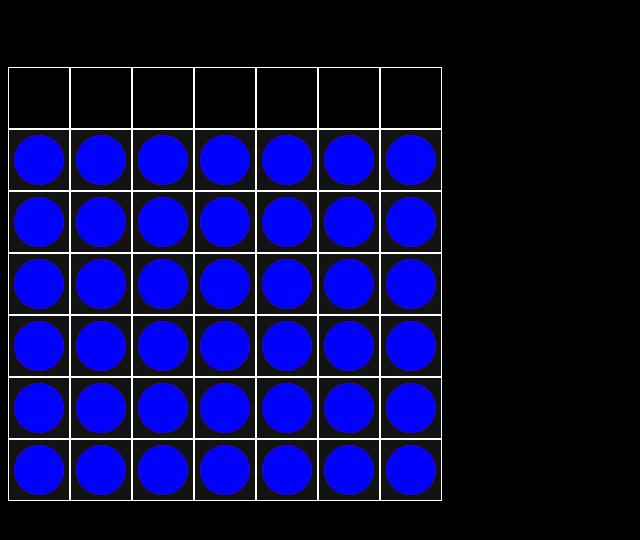
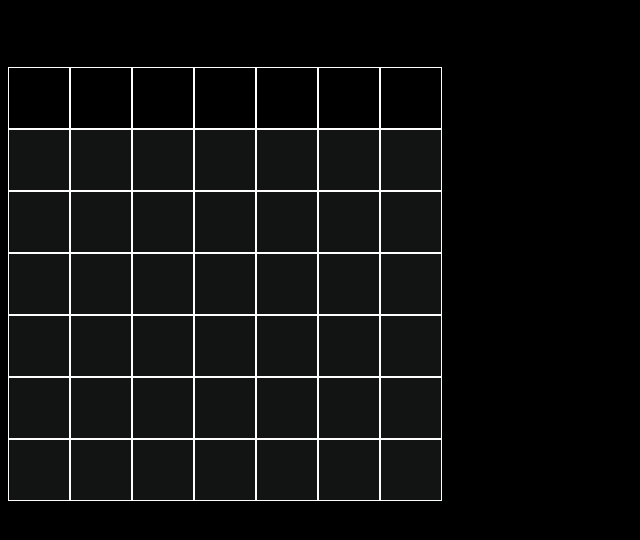
Before and after one commit to pm-moyanor/React-connect-four, a Next.js app: page /Board in a window 1280 px wide. Shown: the top 540 px of the page, without its empty margins (0-640 px from the left). Built offline with nearby package versions, Linux system fonts and the light colour scheme.

Commit message:
add moves state logic

```diff
--- a/pages/Board.js
+++ b/pages/Board.js
@@ -2,8 +2,8 @@ import { useState } from "react";
 import Cell from "./Cell";
 
 export default function Board() {
-  const [red, setRed] = useState("");
-  const [blue, setBlue] = useState("");
+  const [move, setMove] = useState("empty-cell");
+
   const numberOfColumns = 7;
   const numberOfRows = 6;
 
@@ -11,16 +11,26 @@ export default function Board() {
   let rows = [];
 
   function makeBoard() {
-    columns = Array.from({ length: numberOfColumns }, () =>
-      new Array(numberOfRows).fill(null)
+    columns = Array.from(
+      { length: numberOfColumns },
+      () => (rows = new Array(numberOfRows).fill(null))
     );
-    console.log(columns);
+
   }
   makeBoard();
 
-  function handleClick(e) {
-    console.log(e.target.id );
+  function handleClick(columnIndex, rowIndex) {
+    console.log(`${columnIndex}.${rowIndex}`);
+    makeMove()
   }
+
+  function makeMove(index){
+   if(move ==="empty-cell"){setMove('red')
+}else if (move === "red"){
+    setMove("blue")
+  console.log(move)
+  }
+}
   return (
     <>
       <h2>Connect Four</h2>
@@ -31,13 +41,25 @@ export default function Board() {
               key={`${columnIndex}.btn`}
               id={`${columnIndex}.btn`}
               className="button"
-              onClick={handleClick}
-            >
+              onClick={() => handleClick(columnIndex)}
+            ></div>
 
-            </div>
-            <div key={columnIndex} className="column">
+            <div className="column">
               {column.map((cell, rowIndex) => (
-               <Cell red={red} blue={blue} rowIndex={rowIndex} />
+                <div
+                  style={{ color: "white" }}
+                  id={`${columnIndex}.${rowIndex}`}
+                  onClick={() => handleClick(columnIndex, rowIndex)}
+                >
+                  <Cell
+                    id={`${columnIndex}.${rowIndex}`}
+                    move={move}
+                    rows={rows}
+                    handleClick={handleClick}
+                    columnIndex={columnIndex}
+                    rowIndex={rowIndex}
+                  />
+                </div>
               ))}
             </div>
           </div>
--- a/pages/Cell.js
+++ b/pages/Cell.js
@@ -1,17 +1,26 @@
 import { useState } from "react";
 
-export default function Cell(rowIndex,red,blue){
-
-    return (
-        <div className="cell">
-
-        <div key={rowIndex} className="empty-cell"></div>
-        <div className="red-circle"></div>
-        <div className="blue-circle"></div>
-        </div>
+export default function Cell({
+  id,
+  columnIndex,
+  rowIndex,
+  handleClick,
+  move
+}) {
 
 
+  return (
+    <div
+      className="cell"
+      id={id}
+      onClick={() => {
+        handleClick(columnIndex, rowIndex);
 
-
-    )
+      }}
+    >
+      <div className={move}></div>
+      {/* <div className="red-circle"> </div>
+      <div className="blue-circle"></div> */}
+    </div>
+  );
 }
--- a/styles/globals.css
+++ b/styles/globals.css
@@ -42,7 +42,7 @@ background-color: rgba(240, 248, 255, 0.076);
   background-color: rgba(255, 255, 255, 0.077)
 }
 
-.red-circle{
+.red{
   background-color: red;
   border-radius: 100%;
   height: 50px;
@@ -50,7 +50,7 @@ background-color: rgba(240, 248, 255, 0.076);
   position: absolute;
 }
 
-.blue-circle{
+.blue{
   background-color: blue;
   border-radius: 100%;
   height: 50px;
```
